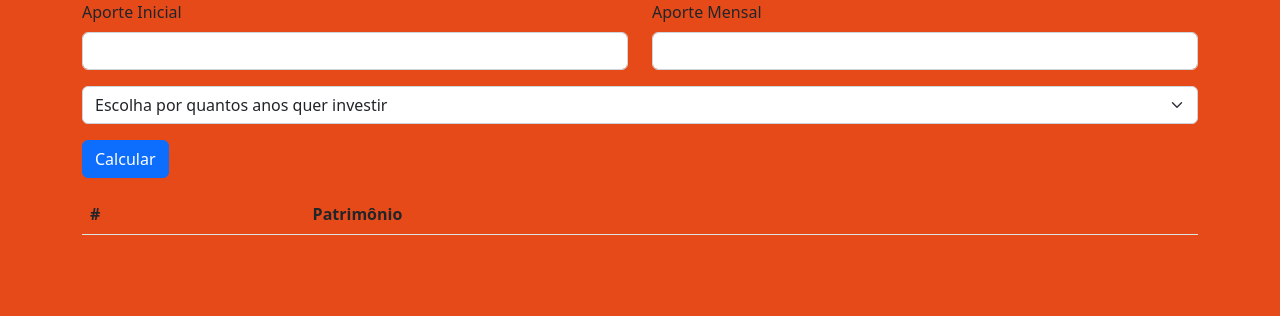
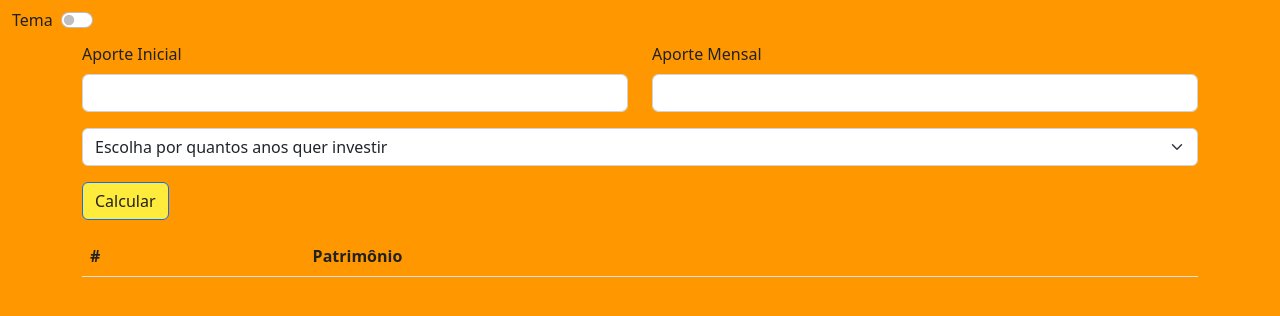
Before and after one commit to SamuelMBote/Caculadora-de-Investimento, a website: page index.html in a window 1280 px wide. Drawn offline with nearby package versions, Linux system fonts and the light colour scheme; files that its build step writes are made by us from their sources.

Commit message:
Aprendi a fazer trocar de temas light/dark mode

```diff
--- a/assets/css/scss/_geral.scss
+++ b/assets/css/scss/_geral.scss
@@ -1,5 +1,37 @@
-$dark-primary-color:#E64A19;
+$dark-primary-color: black;
+$light-primary-color: wheat;
+
+[data-theme="light"] {
+  --nav-background-color: #F57C00;
+  --background-color: #FF9800;
+  --color: #212121;
+  --btn-background-color: #FFEB3B;
+  --btn-color: #212121;
+  --table-head-color: #212121;
+  --table-results-color: #212121;
+}
+
+[data-theme="dark"] {
+  --nav-background-color: #303F9F;
+  --background-color: #3F51B5;
+  --color: #FFFFFF;
+  --btn-background-color: #03A9F4;
+  --btn-color: #FFFFFF;
+  --table-head-color: #FFFFFF;
+  --table-results-color: #FFFFFF;
+}
+
 
 body {
-  background-color: $dark-primary-color;
+  background-color: var(--background-color);
+  color: var(--color);
 }
+
+.btn {
+  background-color: var(--btn-background-color);
+  color: var(--btn-color);
+}
+
+th {
+  color: var(--table-head-color);
+}
--- a/assets/js/main.js
+++ b/assets/js/main.js
@@ -56,3 +56,13 @@ function Investimento() {
   });
 }
 Investimento();
+function switchTheme() {
+  const tema = document.querySelector('#temaSwitch');
+  const body = document.querySelector('html').dataset;
+  tema.checked = false;
+  body.theme = 'light';
+  tema.addEventListener('click', function () {
+    tema.checked ? (body.theme = 'dark') : (body.theme = 'light');
+  });
+}
+switchTheme();
--- a/index.html
+++ b/index.html
@@ -1,5 +1,5 @@
 <!DOCTYPE html>
-<html lang="en">
+<html lang="en" data-theme="light">
 
 <head>
   <meta charset="UTF-8">
@@ -10,6 +10,16 @@
 </head>
 
 <body>
+  <header>
+    <nav class="navbar navbar-expand-lg">
+      <div class="container-fluid">
+        <div class="form-check form-switch form-check-reverse">
+          <input class="form-check-input" type="checkbox" role="switch" id="temaSwitch" checked>
+          <label class="form-check-label" for="temaSwitch">Tema</label>
+        </div>
+      </div>
+    </nav>
+  </header>
   <main>
     <section>
       <div class="container">
@@ -40,7 +50,7 @@
     </section>
     <section>
       <div class="container">
-        <table class="table">
+        <table class="table table-striped">
           <thead>
             <tr>
               <th scope="col">#</th>
```
Also changed, not shown: dist/js/main.js, style.css.
